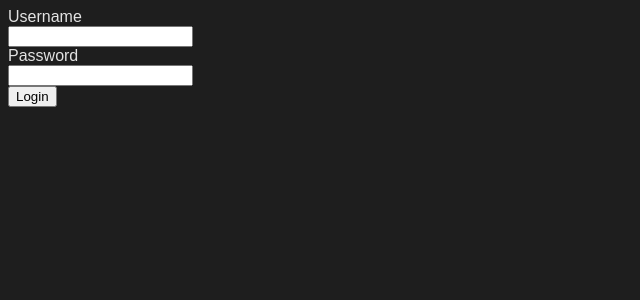
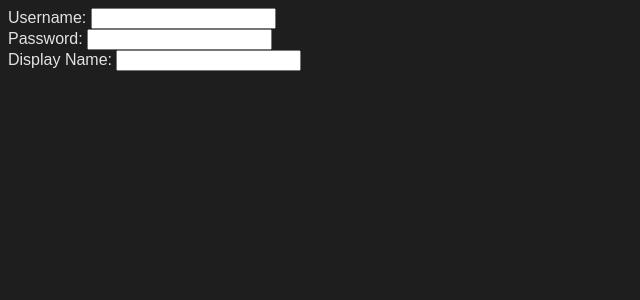
Before and after one commit to andresmerida/react-tutorial, a React (Vite) app in the folder react-tutorial/: page / in a window 1280 px wide. Shown: the top 300 px of the page, without its empty margins (0-640 px from the left). Built offline with nearby package versions, Linux system fonts and the light colour scheme.

Commit message:
adding attribute and object state in react

```diff
--- a/react-tutorial/src/App.jsx
+++ b/react-tutorial/src/App.jsx
@@ -1,5 +1,5 @@
-import { LoginForm } from "./components/LoginForm";
+import { RegisterForm } from "./components/RegisterForm"
 
 export default function App() {
-  return <LoginForm/>
+  return <RegisterForm/>
 }
--- /dev/null
+++ b/react-tutorial/src/components/RegisterForm.jsx
@@ -0,0 +1,49 @@
+import { useState } from "react";
+
+export function RegisterForm() {
+  const [formFields, setFormFields] = useState({
+    username: '',
+    password: '',
+    displayName: '',
+  });
+
+  return (
+    <form>
+      <div>
+        <label htmlFor="username">Username: </label>
+        <input id="username" name="username" value={formFields.username}
+            onChange={(event) => {
+              setFormFields((currentState) => ({
+                ...currentState,
+                username: event.target.value,
+              }));
+            }} />
+      </div>
+      <div>
+        <label htmlFor="password">Password: </label>
+        <input id="password" name="password" value={formFields.password}
+            onChange={(event) => {
+              setFormFields((currentState) => ({
+                ...currentState,
+                password: event.target.value,
+              }));
+            }}
+        />
+      </div>
+      <div>
+        <label htmlFor="displayName">Display Name: </label>
+        <input id="displayName" name="displayName" value={formFields.displayName}
+            onChange={(event) => {
+              setFormFields((currentState) => ({
+                ...currentState,
+                displayName: event.target.value,
+              }));
+            }}
+        />
+      </div>
+      <div>{formFields.username}</div>
+      <div>{formFields.password}</div>
+      <div>{formFields.displayName}</div>
+    </form>
+  );
+}
```
